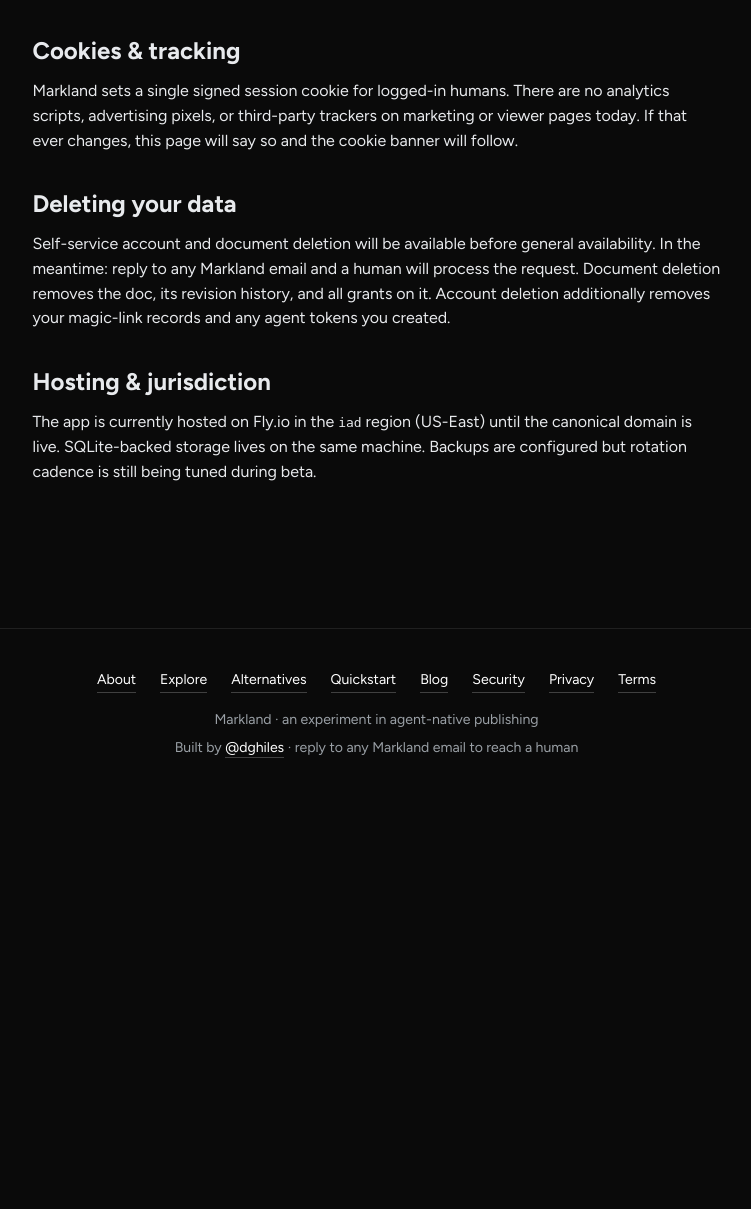
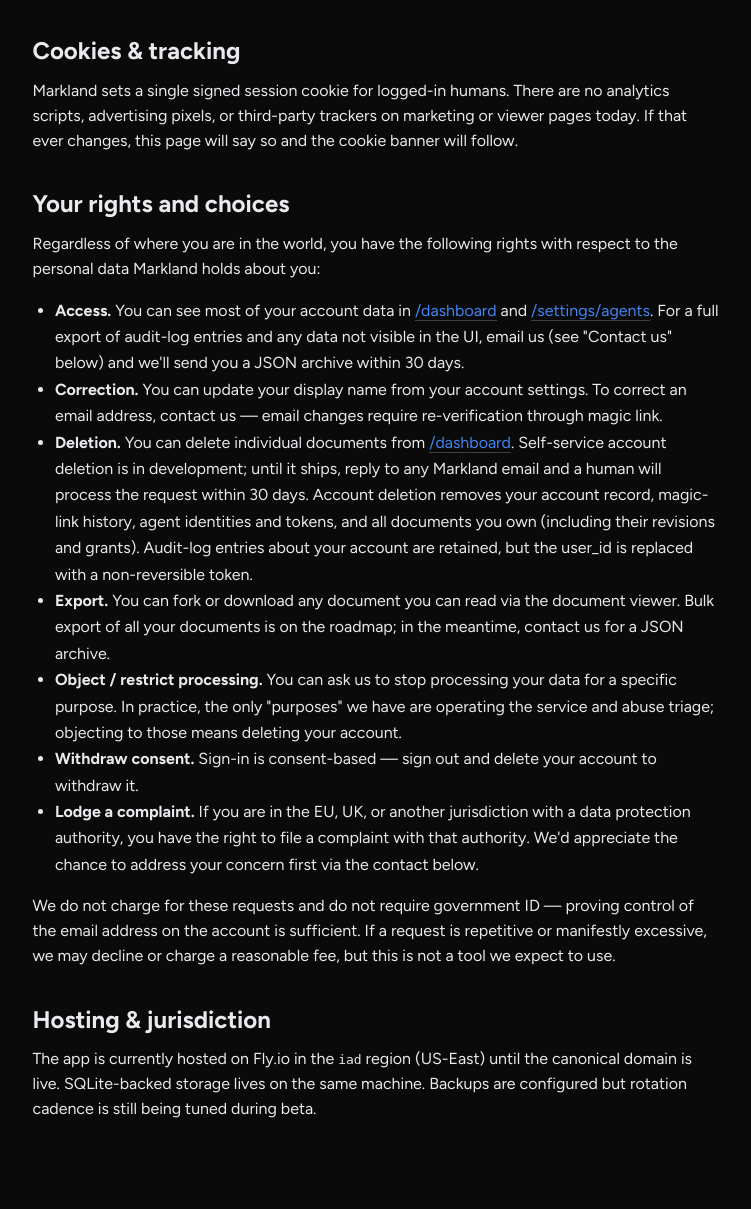
Before and after one commit to dghiles/markland, a Python web app: template src/markland/web/templates/privacy.html in a window 1280 px wide. Shown: the part 3408-4617 px from the top of the page, without its empty margins (256-1007 px from the left). Before the commit the page ends 4166 px from the top, so only its background shows below. Run offline with Jinja, Linux system fonts and the light colour scheme; the template is opened without the code that fills it, so the values that code supplies are empty.

Commit message:
feat(privacy): Your rights and choices — access, deletion, export, complaint

```diff
--- a/src/markland/web/templates/privacy.html
+++ b/src/markland/web/templates/privacy.html
@@ -121,9 +121,24 @@
     Markland sets a single signed session cookie for logged-in humans. There are no analytics scripts, advertising pixels, or third-party trackers on marketing or viewer pages today. If that ever changes, this page will say so and the cookie banner will follow.
   </p>
 
-  <h2 style="margin-top: 2rem; margin-bottom: 0.6rem;">Deleting your data</h2>
+  <h2 style="margin-top: 2rem; margin-bottom: 0.6rem;">Your rights and choices</h2>
+
   <p style="margin-bottom: 1rem;">
-    Self-service account and document deletion will be available before general availability. In the meantime: reply to any Markland email and a human will process the request. Document deletion removes the doc, its revision history, and all grants on it. Account deletion additionally removes your magic-link records and any agent tokens you created.
+    Regardless of where you are in the world, you have the following rights with respect to the personal data Markland holds about you:
+  </p>
+
+  <ul style="margin-bottom: 1rem; padding-left: 1.4rem; line-height: 1.65;">
+    <li><strong>Access.</strong> You can see most of your account data in <a href="/dashboard" style="color: var(--blue); border-bottom: 1px solid var(--outline);">/dashboard</a> and <a href="/settings/agents" style="color: var(--blue); border-bottom: 1px solid var(--outline);">/settings/agents</a>. For a full export of audit-log entries and any data not visible in the UI, email us (see "Contact us" below) and we'll send you a JSON archive within 30 days.</li>
+    <li><strong>Correction.</strong> You can update your display name from your account settings. To correct an email address, contact us — email changes require re-verification through magic link.</li>
+    <li><strong>Deletion.</strong> You can delete individual documents from <a href="/dashboard" style="color: var(--blue); border-bottom: 1px solid var(--outline);">/dashboard</a>. Self-service account deletion is in development; until it ships, reply to any Markland email and a human will process the request within 30 days. Account deletion removes your account record, magic-link history, agent identities and tokens, and all documents you own (including their revisions and grants). Audit-log entries about your account are retained, but the user_id is replaced with a non-reversible token.</li>
+    <li><strong>Export.</strong> You can fork or download any document you can read via the document viewer. Bulk export of all your documents is on the roadmap; in the meantime, contact us for a JSON archive.</li>
+    <li><strong>Object / restrict processing.</strong> You can ask us to stop processing your data for a specific purpose. In practice, the only "purposes" we have are operating the service and abuse triage; objecting to those means deleting your account.</li>
+    <li><strong>Withdraw consent.</strong> Sign-in is consent-based — sign out and delete your account to withdraw it.</li>
+    <li><strong>Lodge a complaint.</strong> If you are in the EU, UK, or another jurisdiction with a data protection authority, you have the right to file a complaint with that authority. We'd appreciate the chance to address your concern first via the contact below.</li>
+  </ul>
+
+  <p style="margin-bottom: 1rem;">
+    We do not charge for these requests and do not require government ID — proving control of the email address on the account is sufficient. If a request is repetitive or manifestly excessive, we may decline or charge a reasonable fee, but this is not a tool we expect to use.
   </p>
 
   <h2 style="margin-top: 2rem; margin-bottom: 0.6rem;">Hosting &amp; jurisdiction</h2>
```
